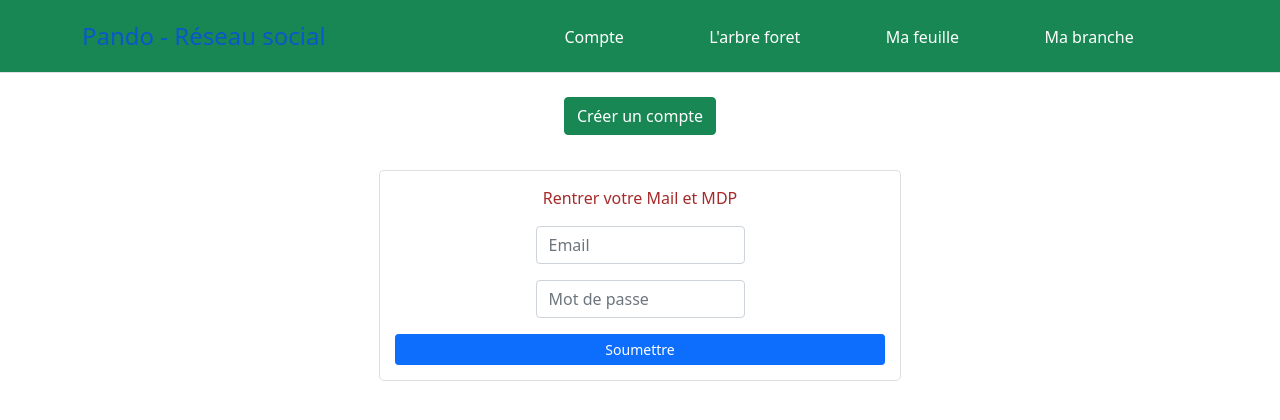
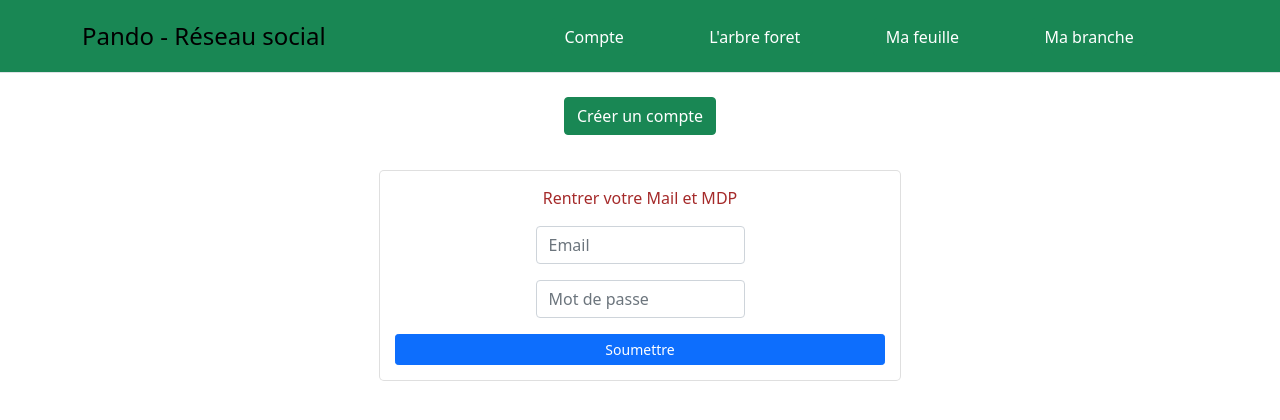
Before and after one commit to Gaz-o/projet-pando, a React (Create React App) app: page / in a window 1280 px wide. In both pictures the pointer is over the link "Pando - Réseau social". Shown: the top 420 px of the page. Built offline with nearby package versions, Linux system fonts and the light colour scheme.

Commit message:
Hover black sur le titre

```diff
--- a/src/layout/header/header.css
+++ b/src/layout/header/header.css
@@ -15,3 +15,7 @@ a {
     color: black;
     font-size: x-large;
 }
+
+a:hover{
+    color:black;
+}
```
